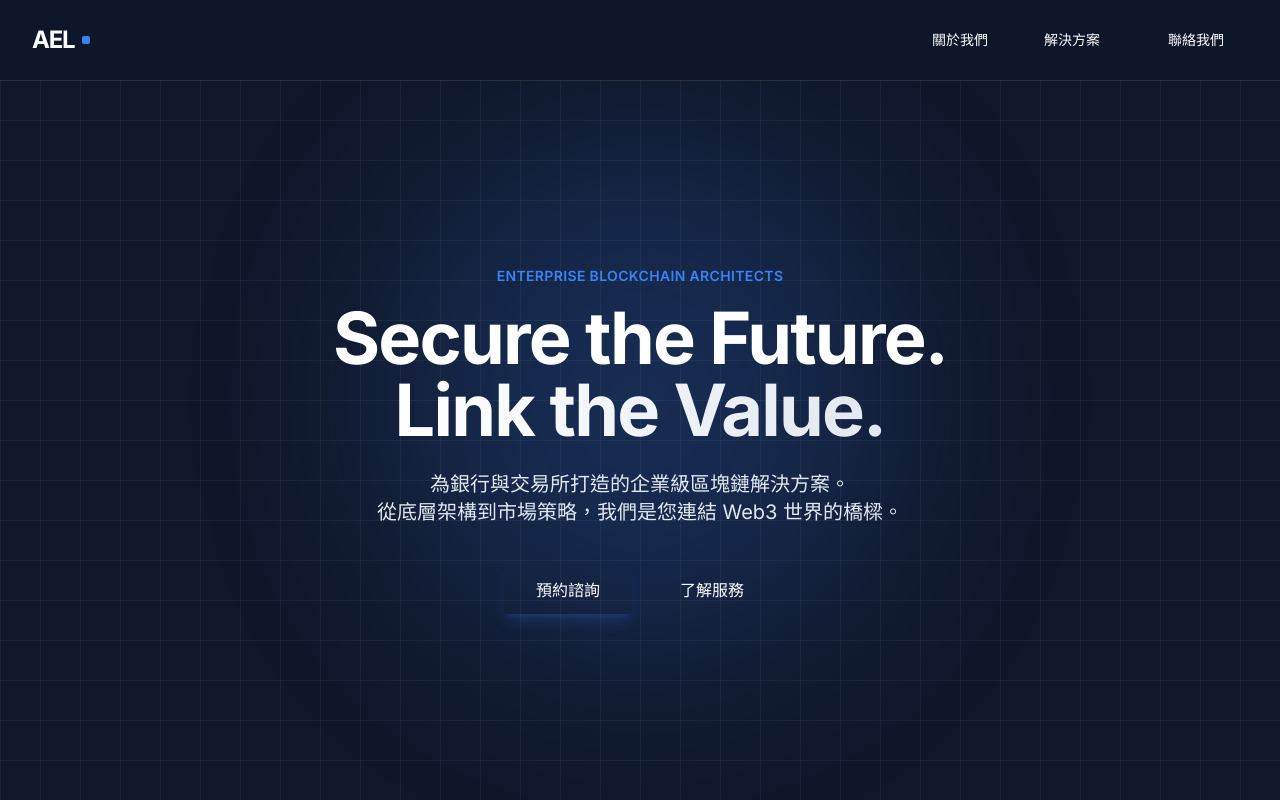
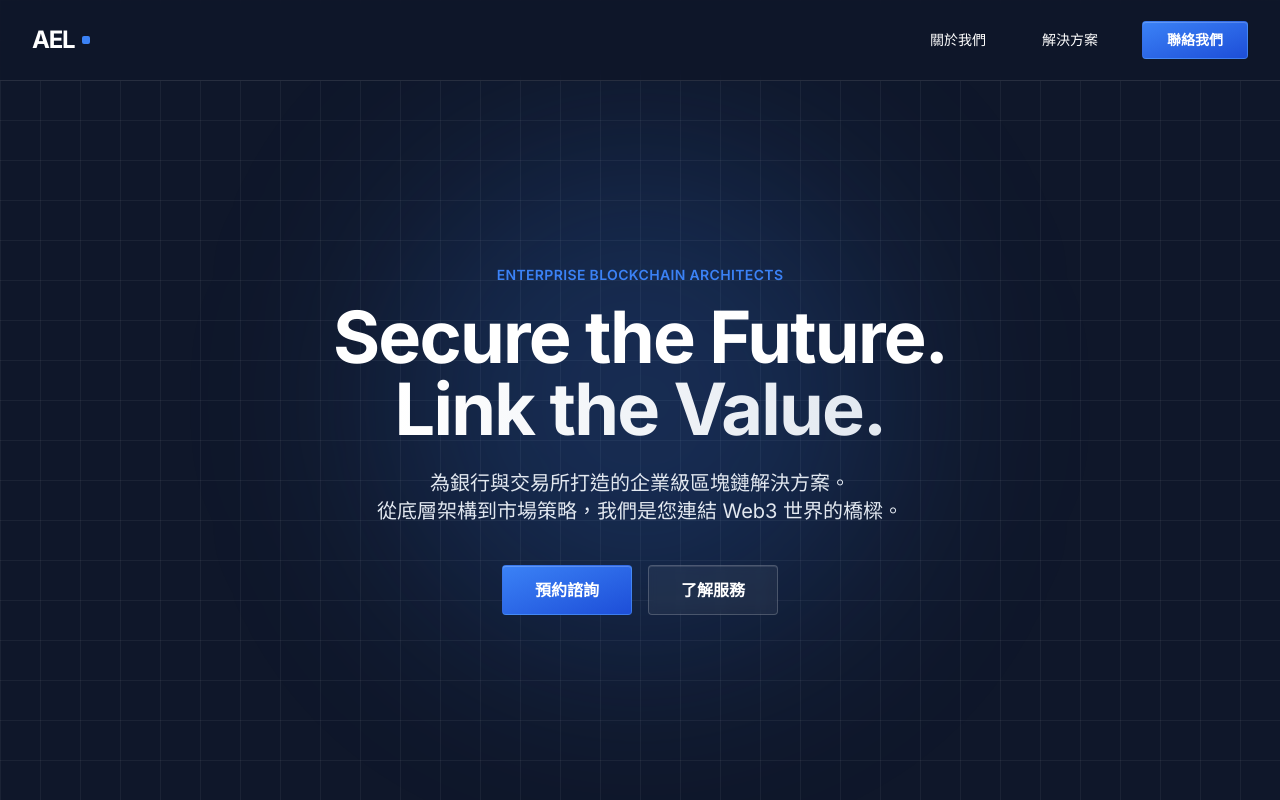
Before and after one commit to austin17022/AEL-Website, a plain HTML site: page index.html in a window 1280 px wide. Shown: the top 800 px of the page. Drawn offline with nearby package versions, Linux system fonts and the light colour scheme.

Commit message:
Add files via upload

```diff
--- a/index.html
+++ b/index.html
@@ -29,10 +29,6 @@
                     },
                     animation: {
                         'pulse-slow': 'pulse 3s cubic-bezier(0.4, 0, 0.6, 1) infinite',
-                    },
-                    boxShadow: {
-                        'metallic': 'inset 0 1px 0 rgba(255, 255, 255, 0.2), 0 1px 2px rgba(0, 0, 0, 0.1)',
-                        'metallic-hover': 'inset 0 1px 0 rgba(255, 255, 255, 0.3), 0 4px 6px -1px rgba(59, 130, 246, 0.3)',
                     }
                 }
             }
@@ -54,20 +50,6 @@
         html {
             scroll-behavior: smooth;
         }
-        /* 金屬按鈕通用樣式 */
-        .btn-metallic {
-            @apply bg-gradient-to-br from-blue-400 to-blue-600 border border-blue-300/30 shadow-metallic text-white font-semibold transition-all duration-300 relative overflow-hidden;
-        }
-        .btn-metallic:hover {
-            @apply from-blue-300 to-blue-500 shadow-metallic-hover -translate-y-0.5;
-        }
-        /* 金屬外框按鈕通用樣式 */
-        .btn-outline-metallic {
-            @apply bg-gradient-to-br from-white/5 to-white/10 border border-white/30 shadow-metallic text-white font-semibold transition-all duration-300 backdrop-blur-sm;
-        }
-        .btn-outline-metallic:hover {
-            @apply bg-white/10 border-white/50 shadow-metallic-hover -translate-y-0.5 text-ael-blue;
-        }
     </style>
 </head>
 <body class="bg-ael-navy text-white font-sans antialiased selection:bg-ael-blue selection:text-white">
@@ -83,7 +65,10 @@
                     <div class="ml-10 flex items-baseline space-x-8">
                         <a href="#about" class="hover:text-ael-blue transition-colors px-3 py-2 rounded-md text-sm font-medium">關於我們</a>
                         <a href="#services" class="hover:text-ael-blue transition-colors px-3 py-2 rounded-md text-sm font-medium">解決方案</a>
-                        <a href="#contact" class="btn-metallic px-6 py-2 rounded text-sm">聯絡我們</a>
+
+                        <a href="#contact" class="px-6 py-2 rounded text-sm font-semibold text-white bg-gradient-to-br from-blue-500 to-blue-700 border border-blue-400/30 shadow-[inset_0_1px_0_rgba(255,255,255,0.2)] hover:shadow-[0_4px_6px_-1px_rgba(59,130,246,0.5)] hover:-translate-y-0.5 transition-all duration-300">
+                            聯絡我們
+                        </a>
                     </div>
                 </div>
             </div>
@@ -104,10 +89,12 @@
                 從底層架構到市場策略，我們是您連結 Web3 世界的橋樑。
             </p>
             <div class="mt-10 flex justify-center gap-4">
-                <a href="#contact" class="btn-metallic px-8 py-3 rounded shadow-lg shadow-blue-500/20">
+
+                <a href="#contact" class="px-8 py-3 rounded text-white font-semibold bg-gradient-to-br from-blue-500 to-blue-700 border border-blue-400/30 shadow-[inset_0_1px_0_rgba(255,255,255,0.2)] hover:shadow-[0_4px_15px_rgba(59,130,246,0.6)] hover:-translate-y-1 hover:from-blue-400 hover:to-blue-600 transition-all duration-300">
                     預約諮詢
                 </a>
-                <a href="#services" class="btn-outline-metallic px-8 py-3 rounded">
+
+                <a href="#services" class="px-8 py-3 rounded text-white font-semibold bg-white/5 border border-white/20 backdrop-blur-sm shadow-[inset_0_1px_0_rgba(255,255,255,0.1)] hover:bg-white/10 hover:border-white/40 hover:-translate-y-1 hover:text-ael-blue transition-all duration-300">
                     了解服務
                 </a>
             </div>
@@ -260,7 +247,7 @@
                                 <label class="block text-sm font-medium text-gray-300 mb-1">需求描述 / Message</label>
                                 <textarea name="message" rows="4" class="w-full bg-black/30 border border-white/10 rounded px-4 py-2 text-white focus:border-ael-blue focus:outline-none focus:ring-1 focus:ring-ael-blue transition-colors"></textarea>
                             </div>
-                            <button type="submit" class="btn-metallic w-full py-3 px-4 rounded shadow-lg">
+                            <button type="submit" class="w-full py-3 px-4 rounded text-white font-semibold bg-gradient-to-br from-blue-500 to-blue-700 border border-blue-400/30 shadow-[inset_0_1px_0_rgba(255,255,255,0.2)] hover:shadow-[0_4px_6px_-1px_rgba(59,130,246,0.5)] hover:-translate-y-0.5 transition-all duration-300">
                                 發送諮詢
                             </button>
                         </div>
```
